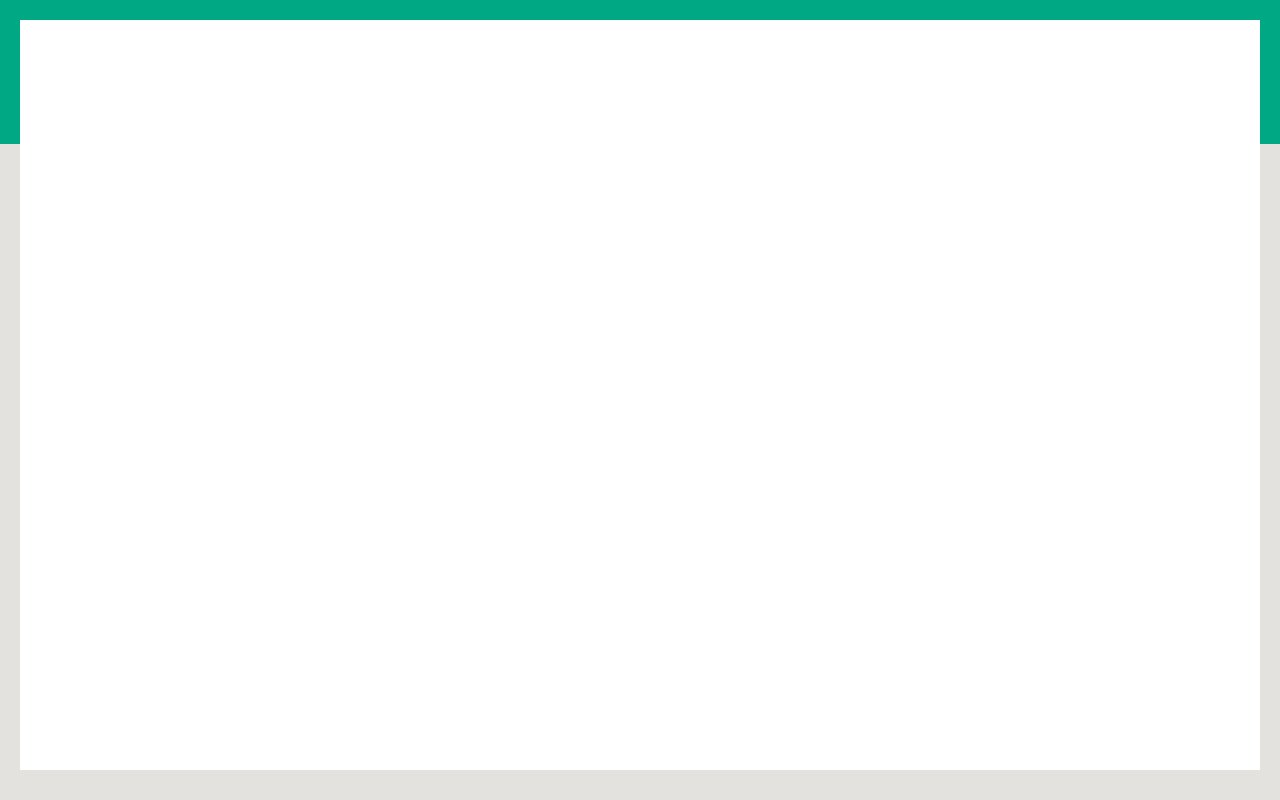
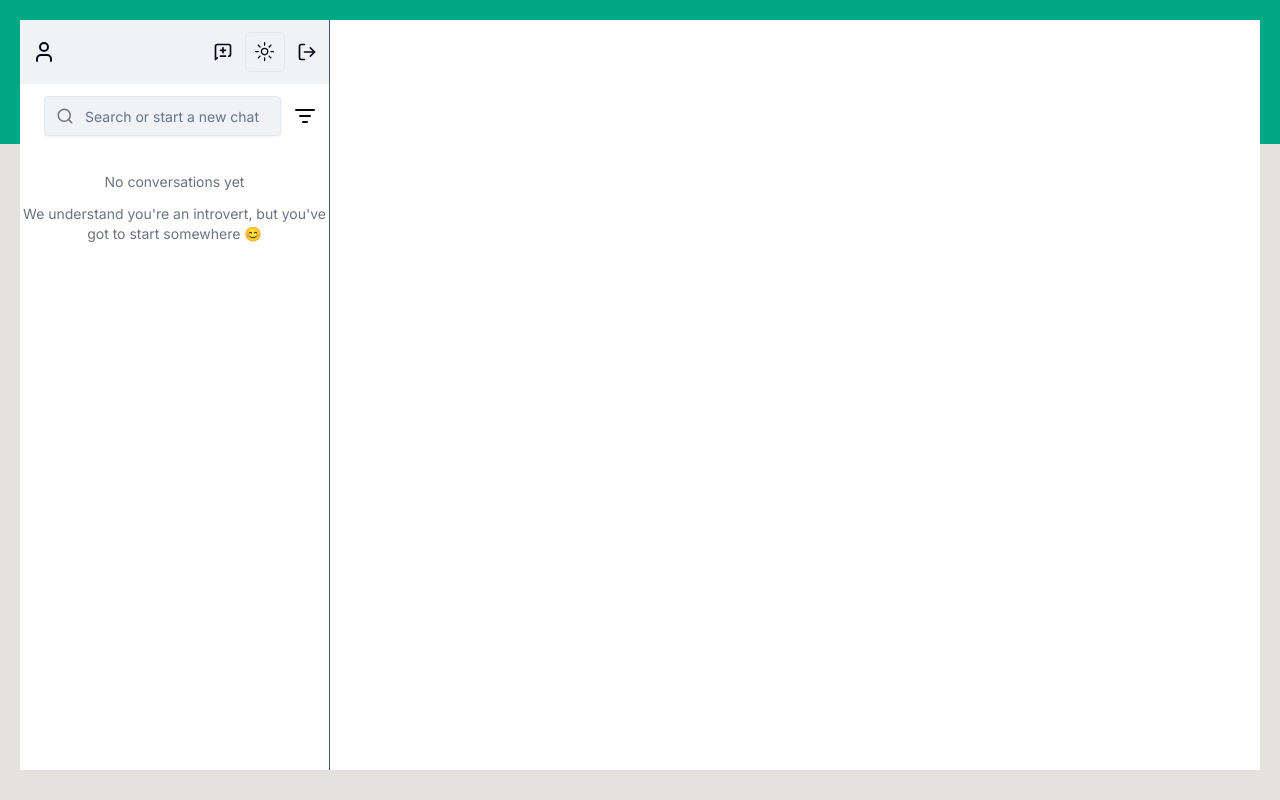
Before and after one commit to Roshini-24/CHAT-APP, a Next.js app: page / in a window 1280 px wide. Built offline with nearby package versions, Linux system fonts and the light colour scheme.

Commit message:
leftpanel initial state

```diff
--- a/src/app/page.tsx
+++ b/src/app/page.tsx
@@ -1,11 +1,9 @@
-"use client";
 import RightPanel from "@/components/home/right-panel";
 import LeftPanel from "@/components/home/left-panel";
 
-import { useTheme } from "next-themes";
+
 
 export default function Home() {
-	const { setTheme } = useTheme();
 
 	return (
 		<main className='m-5'>
--- a/src/components/home/left-panel.tsx
+++ b/src/components/home/left-panel.tsx
@@ -1,11 +1,54 @@
-import React from 'react'
+import { ListFilter, LogOut, MessageSquareDiff, Search, User } from "lucide-react";
+import { Input } from "../ui/input";
+import ThemeSwitch from "./theme-switch";
 
-const LeftPanel= () => {
-  return (
-    <div>
+const LeftPanel = () => {
+	const conversations = [];
 
-    </div>
-  )
-}
+	return (
+		<div className='w-1/4 border-gray-600 border-r'>
+			<div className='sticky top-0 bg-left-panel z-10'>
+				{/* Header */}
+				<div className='flex justify-between bg-gray-primary p-3 items-center'>
+					<User size={24} />
 
-export default LeftPanel
+					<div className='flex items-center gap-3'>
+						<MessageSquareDiff size={20} /> {/* TODO: This line will be replaced with <UserListDialog /> */}
+						<ThemeSwitch />
+						<LogOut size={20} className='cursor-pointer' />
+					</div>
+				</div>
+				<div className='p-3 flex items-center'>
+					{/* Search */}
+					<div className='relative h-10 mx-3 flex-1'>
+						<Search
+							className='absolute left-3 top-1/2 transform -translate-y-1/2 text-gray-500 z-10'
+							size={18}
+						/>
+						<Input
+							type='text'
+							placeholder='Search or start a new chat'
+							className='pl-10 py-2 text-sm w-full rounded shadow-sm bg-gray-primary focus-visible:ring-transparent'
+						/>
+					</div>
+					<ListFilter className='cursor-pointer' />
+				</div>
+			</div>
+
+			{/* Chat List */}
+			<div className='my-3 flex flex-col gap-0 max-h-[80%] overflow-auto'>
+				{/* Conversations will go here*/}
+
+				{conversations?.length === 0 && (
+					<>
+						<p className='text-center text-gray-500 text-sm mt-3'>No conversations yet</p>
+						<p className='text-center text-gray-500 text-sm mt-3 '>
+							We understand {"you're"} an introvert, but {"you've"} got to start somewhere 😊
+						</p>
+					</>
+				)}
+			</div>
+		</div>
+	);
+};
+export default LeftPanel;
--- /dev/null
+++ b/src/components/home/theme-switch.tsx
@@ -0,0 +1,32 @@
+"use client";
+import { Button } from "@/components/ui/button";
+import {
+	DropdownMenu,
+	DropdownMenuContent,
+	DropdownMenuItem,
+	DropdownMenuTrigger,
+} from "@/components/ui/dropdown-menu";
+import { useTheme } from "next-themes";
+import { MoonIcon, SunIcon } from "@radix-ui/react-icons";
+
+const ThemeSwitch = () => {
+	const { setTheme } = useTheme();
+
+	return (
+		<DropdownMenu>
+			<DropdownMenuTrigger asChild className='bg-transparent relative'>
+				<Button variant='outline' size='icon'>
+					<SunIcon className='h-[1.2rem] w-[1.2rem] rotate-0 scale-100 transition-all dark:-rotate-90 dark:scale-0' />
+					<MoonIcon className='absolute h-[1.2rem] w-[1.2rem] rotate-90 scale-0 transition-all dark:rotate-0 dark:scale-100' />
+					<span className='sr-only'>Toggle theme</span>
+				</Button>
+			</DropdownMenuTrigger>
+			<DropdownMenuContent align='end' className='bg-gray-primary'>
+				<DropdownMenuItem onClick={() => setTheme("light")}>Light</DropdownMenuItem>
+				<DropdownMenuItem onClick={() => setTheme("dark")}>Dark</DropdownMenuItem>
+				<DropdownMenuItem onClick={() => setTheme("system")}>System</DropdownMenuItem>
+			</DropdownMenuContent>
+		</DropdownMenu>
+	);
+};
+export default ThemeSwitch;
```
